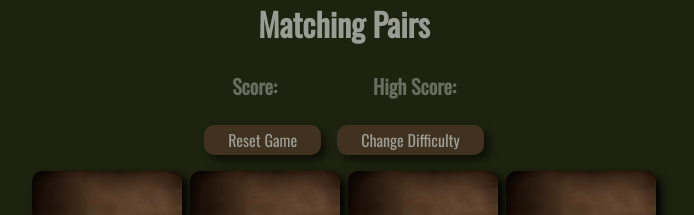
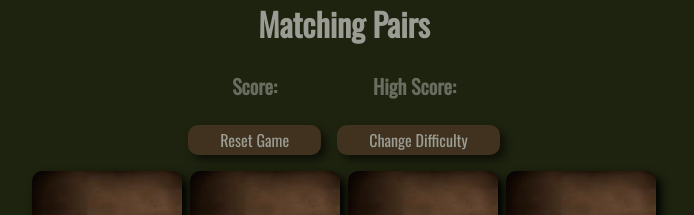
Before and after one commit to gizemnkorkmaz/matching-pairs, a React (Create React App) app: page / in a window 1280 px wide. Both pictures are taken after a click on the button "Easy". Shown: the top 215 px of the page, without its empty margins (296-990 px from the left). Built offline with nearby package versions, Linux system fonts and the light colour scheme.

Commit message:
Change padding and font-size

```diff
--- a/src/components/Button/Button.jsx
+++ b/src/components/Button/Button.jsx
@@ -5,7 +5,7 @@ const ButtonStyled = styled.button`
   font-family: "Oswald", sans-serif;
   text-align: center;
   font-size: 16px;
-  padding: 0.2rem 1.5rem;
+  padding: 0.2rem 2rem;
   margin: 0.5rem;
   border-radius: 10px;
   box-shadow: 5px 5px 10px black;
@@ -15,8 +15,8 @@ const ButtonStyled = styled.button`
   color: #eee;
 
   @media (max-width: 1000px) {
-    font-size: 12px;
     width: 100%;
+    font-size: 14px;
   }
 `;
 
```
